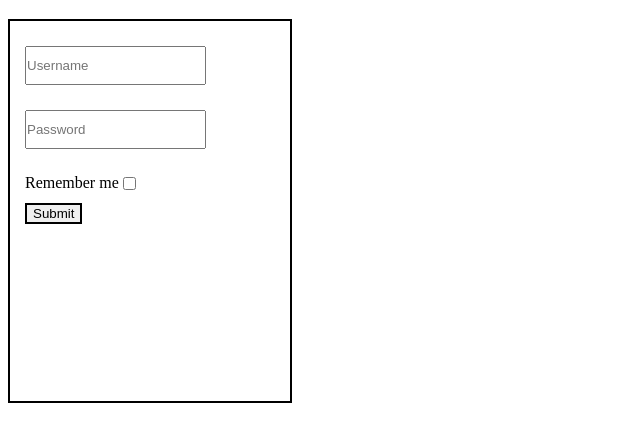
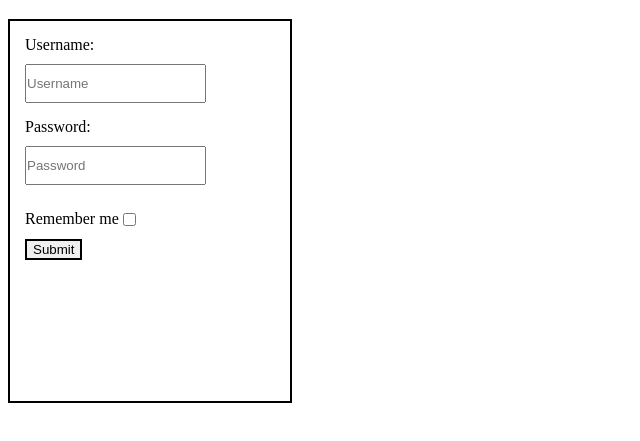
Before and after one commit to acciojob/remember-me-login-form-AnujDubey01, a website: page main.html in a window 1280 px wide. Shown: the part 61-502 px from the top of the page, without its empty margins (0-640 px from the left). Drawn offline with Linux system fonts and the light colour scheme.

Commit message:
created a submission

```diff
--- a/main.html
+++ b/main.html
@@ -11,13 +11,17 @@
 	<h1>Login Form </h1>
 	<div class="div">
 		<form id="loginForm">
-	<input type="text" placeholder="Username" id="username">
-		<input type="password" placeholder="Password" id="password">
+	<label for="username">Username:</label>
+<input type="text" id="username" placeholder="Username">
+
+		<label for="password">Password:</label>
+<input type="password" id="password" placeholder="Password">
+
 		<div class = "check">
 		<label for ="checkbox">Remember me</label>
 		<input type="checkbox" id="checkbox">
 		</div>
-				<button type="submit" id="submit" value="submit">Submit</button>
+			<button type="submit" id="submit" value="submit">Submit</button>
 		</form>
 
 		<button type="submit" id="existing" value="submit"> Existing User</button>
--- a/styles.css
+++ b/styles.css
@@ -26,6 +26,7 @@
 
 #submit {
 	border: 2px solid black;
+	input#submit[value='Submit'];
 }
 #existing {
 	margin-top: 20px;
```
